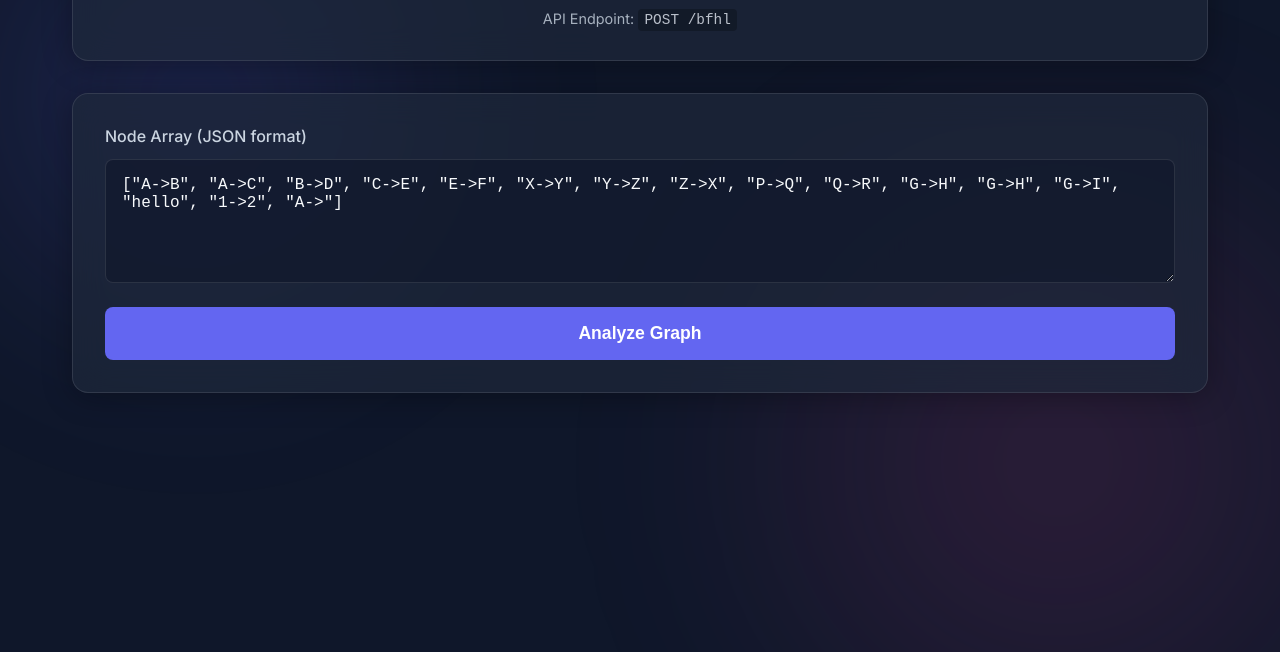
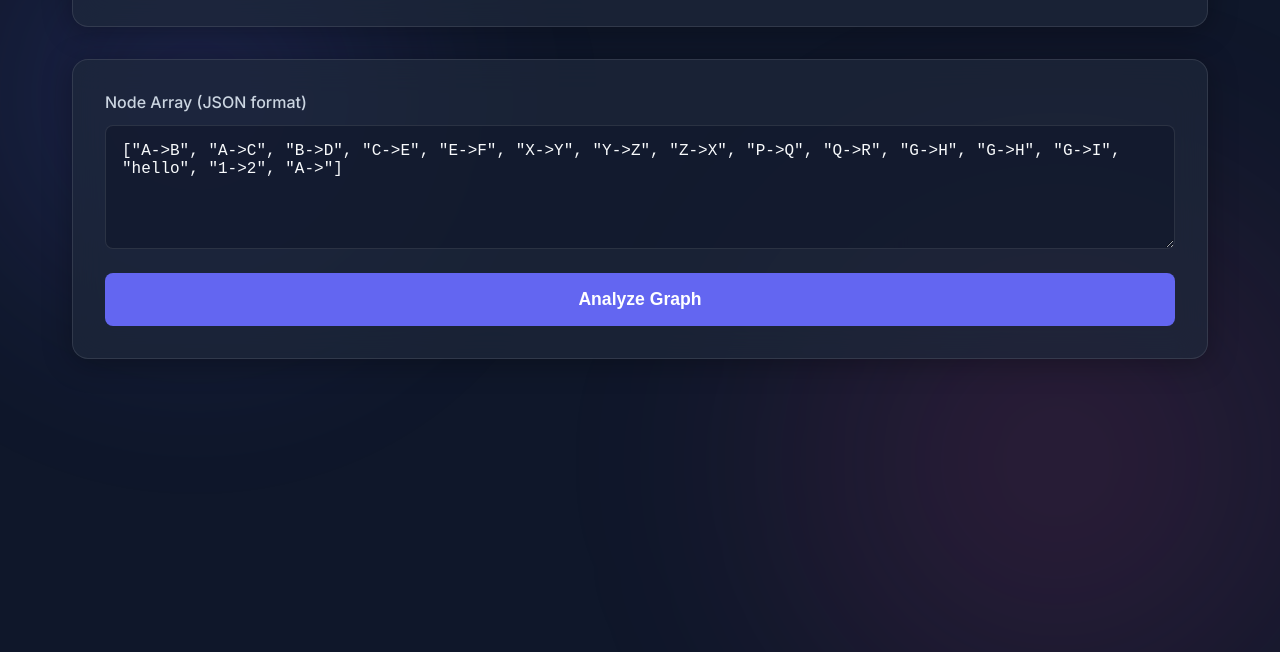
Before and after one commit to krishnj16/bajaj, a website: page public/index.html in a window 1280 px wide. Shown: the part 148-800 px from the top of the page. Drawn offline with Linux system fonts and the light colour scheme.

Commit message:
Remove API Endpoint text from UI

```diff
--- a/public/index.html
+++ b/public/index.html
@@ -17,7 +17,6 @@
         <header class="glass-panel">
             <h1>Graph Hierarchy Analyzer</h1>
             <p>Enter an array of node strings (e.g. <code>["A->B", "A->C"]</code>) to process hierarchical relationships.</p>
-            <p class="subtitle">API Endpoint: <code>POST /bfhl</code></p>
         </header>
 
         <main>
```
